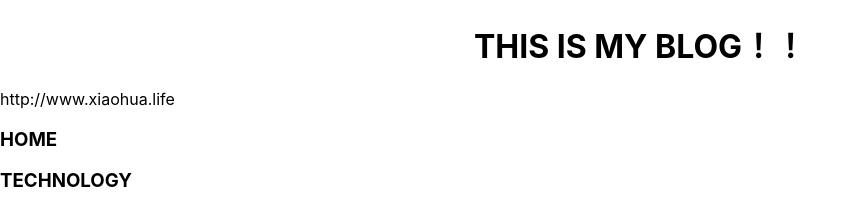
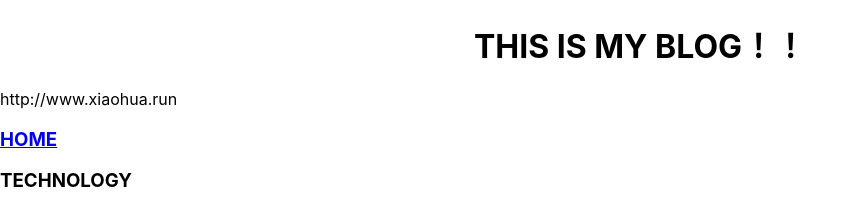
Before and after one commit to pengxiaohua/my-blog-web, a React app: page / in a window 1280 px wide. Shown: the top 201 px of the page, without its empty margins (0-857 px from the left). Built offline with nearby package versions, Linux system fonts and the light colour scheme.

Commit message:
feat: 修改首页地址

```diff
--- a/src/home/index.tsx
+++ b/src/home/index.tsx
@@ -8,8 +8,8 @@ const HomePage: FC = () => {
   return (
     <div className="home">
         <h1 className="home__title">THIS IS MY BLOG！！</h1>
-        <p>http://www.xiaohua.life</p>
-        <h3>HOME</h3>
+        <p>http://www.xiaohua.run</p>
+        <h3><Link to="/">HOME</Link></h3>
         <h3>TECHNOLOGY</h3>
         <h3>ESSAYS</h3>
         <h3>READING NOTES</h3>
```
